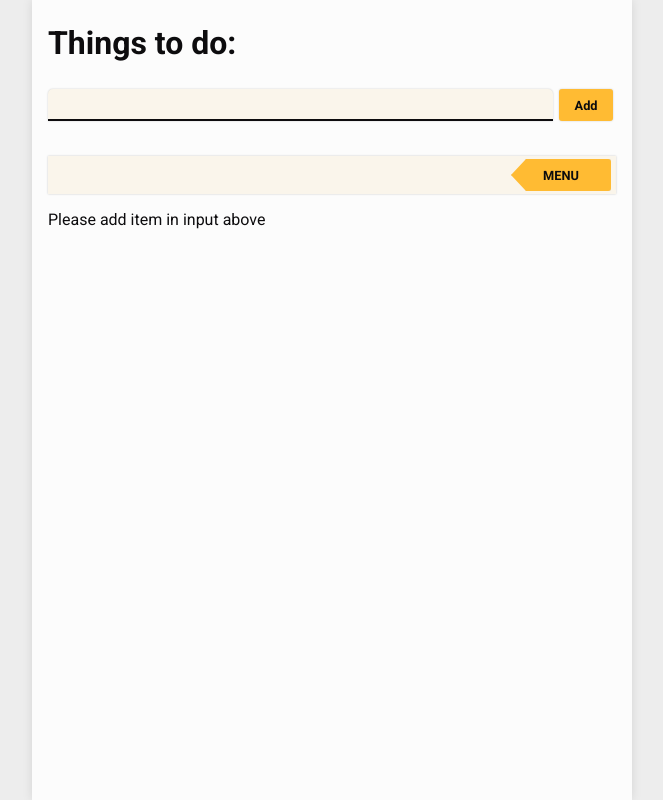
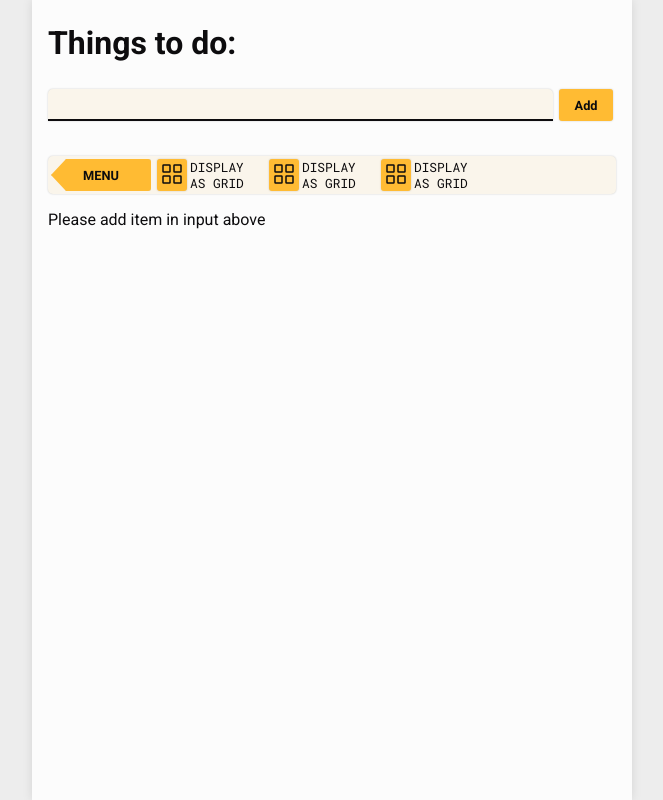
Before and after one commit to artursem/todo-typescript, a React (Create React App) app: page / in a window 1280 px wide. Shown: the whole page, without its empty margins (308-971 px from the left). Built offline with nearby package versions, Linux system fonts and the light colour scheme.

Commit message:
add animation

```diff
--- a/src/components/UI/MenuBar.module.css
+++ b/src/components/UI/MenuBar.module.css
@@ -3,23 +3,23 @@
 	box-shadow: 0 0 2px rgba(0, 0, 0, 0.2);
 	margin: 1rem 0;
 	overflow: hidden;
+	border-radius: 5px;
 }
 .menuWrapper {
 	display: flex;
 	flex-direction: row;
 	align-items: stretch;
 	min-height: 1rem;
-	border-radius: 5px;
 
 	transition: all 0.3s ease-in;
 }
-
-.menuOpen {
-	transform: translateX(0);
+.spacer {
+	width: 0%;
+	transition: all 1s;
 }
-
-.menuClose {
-	transform: translateX(460px);
+.spacerClosed {
+	width: 100%;
+	transition: all 1s;
 }
 
 .menuList {
```
